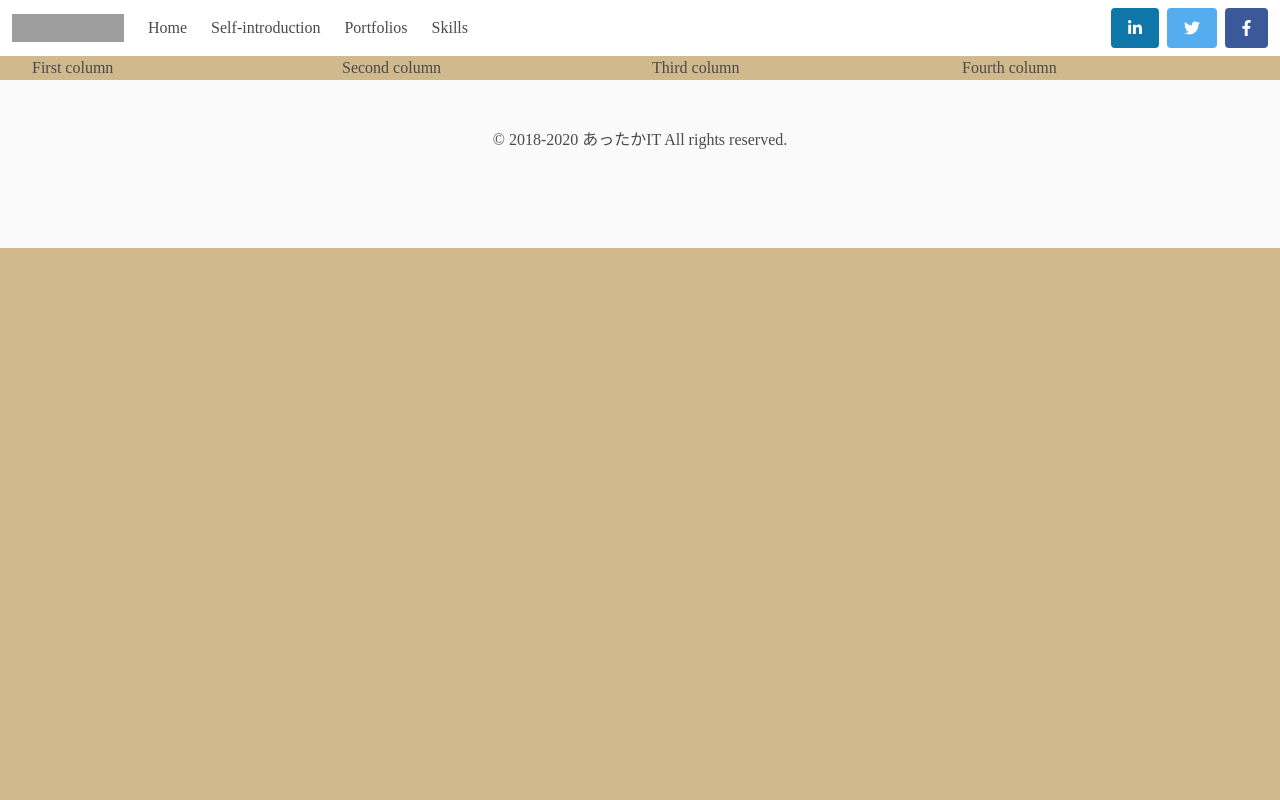
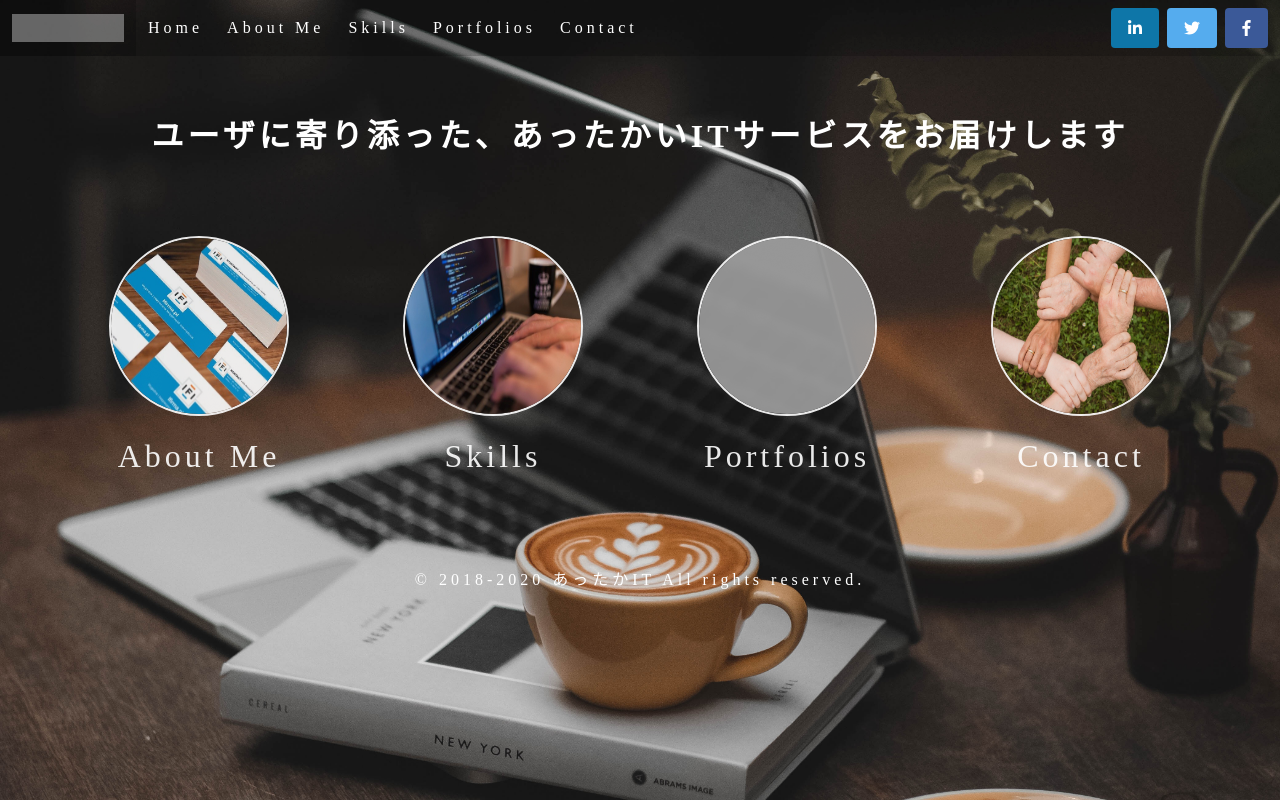
Before and after one commit to TaichiKanaya/attakait_hp, a Django app: page /hp/home/ in a window 1280 px wide. Run offline with Django 3.2, Linux system fonts and the light colour scheme; some libraries are stand-ins or nearby versions; some web fonts are replaced; grey boxes are pictures that could not be loaded.

Commit message:
ホームページ、自己紹介ページ、お問い合わせページ作成

```diff
--- a/hp/templates/base.html
+++ b/hp/templates/base.html
@@ -1,8 +1,8 @@
 {% load static %}
-
 <html lang="ja">
   <head>
     <meta charset="utf-8">
+    <meta name="viewport" content="width=device-width, initial-scale=1">
     {% load static %}
     <link href="https://fonts.googleapis.com/css?family=Mate&display=swap" rel="stylesheet">
     <link rel="stylesheet" href='{% static "css/bulma.min.css" %}'>
@@ -13,28 +13,26 @@
     <script type="text/javascript" src='{% static "js/custom.js" %}'></script>
     <script defer src="https://use.fontawesome.com/releases/v5.3.1/js/all.js"></script>
   </head>
-  <body style="background-color:#d0b98d">
-    <nav class="navbar" role="navigation" aria-label="main navigation">
+  <body style="background-image: url({% static 'images/back_image.jpg' %});background-size: cover;background-position: left 60%;color:white;" >
+    <nav class="navbar" role="navigation" aria-label="main navigation" style="background-color:rgba(0,0,0,0.2);">
       <div class="navbar-brand">
         <a class="navbar-item" href="{% url 'hp:home' %}">
           <img src="https://bulma.io/images/bulma-logo.png" width="112" height="28">
         </a>
-
         <a role="button" class="navbar-burger burger" aria-label="menu" aria-expanded="false" data-target="navbarBasicExample">
           <span aria-hidden="true"></span>
           <span aria-hidden="true"></span>
           <span aria-hidden="true"></span>
         </a>
       </div>
-
-      <div id="navbarBasicExample" class="navbar-menu">
-        <div class="navbar-start">
-          <a href="{% url 'hp:home' %}" class="navbar-item">Home</a>
-          <a href="{% url 'hp:self_introduction' %}" class="navbar-item">Self-introduction</a>
-          <a href="{% url 'hp:portfolios' %}" class="navbar-item">Portfolios</a>
-          <a href="{% url 'hp:skills' %}" class="navbar-item">Skills</a>
+      <div id="navbarBasicExample" class="navbar-menu" style="background-color:rgba(0,0,0,0);">
+        <div class="navbar-start" >
+          <a href="{% url 'hp:home' %}" class="navbar-item" style="color:white;">Home</a>
+          <a href="{% url 'hp:about_me' %}" class="navbar-item" style="color:white;">About Me</a>
+          <a href="{% url 'hp:skills' %}" class="navbar-item" style="color:white;">Skills</a>
+          <a href="{% url 'hp:portfolios' %}" class="navbar-item" style="color:white;">Portfolios</a>
+          <a href="{% url 'hp:contact' %}" class="navbar-item" style="color:white;">Contact</a>
         </div>
-
         <div class="navbar-end">
           <div class="navbar-item">
             <div class="buttons">
@@ -52,12 +50,12 @@
         </div>
       </div>
     </nav>
-    <div class="container is-fluid">
+    <div class="container">
       {% block contents %}{% endblock %}
     </div>
-    <footer class="footer">
+    <footer>
       <div class="content has-text-centered">
-        <p>© 2018-2020 あったかIT All rights reserved.</p>
+        <p style="margin-top:80px">© 2018-2020 あったかIT All rights reserved.</p>
       </div>
     </footer>
   </body>
--- a/hp/templates/home.html
+++ b/hp/templates/home.html
@@ -1,17 +1,47 @@
 {% extends 'base.html' %}
 {% block contents %}
-<div class="columns">
-  <div class="column">
-    First column
+{% load static %}
+<div class="columns" style="margin-top:50px;margin-bottom:50px;">
+  <div class="column has-text-centered">
+    <h1 class="title" style="color:white">ユーザに寄り添った、あったかいITサービスをお届けします</h1>
   </div>
-  <div class="column">
-    Second column
+</div>
+<div class="columns is-centered" style="margin-bottom:50px;">
+  <div class="column is-one-quarter has-text-centered" style="margin-top:20px;opacity:0.9;">
+    <figure>
+      <a href="{% url 'hp:about_me' %}">
+        <img class="is-rounded" src="{% static 'images/about_me.jpg' %}"
+           style="border-radius: 290486px;height:180px;width:180;border: 2px #ffffff solid;">
+      </a>
+    </figure>
+    <h1 class="subtitle is-3 is-spaced" style="margin-top:20px;color:white">About Me</h1>
   </div>
-  <div class="column">
-    Third column
+  <div class="column is-one-quarter has-text-centered" style="margin-top:20px;opacity:0.9;">
+    <figure>
+      <a href="{% url 'hp:skills' %}">
+        <img class="is-rounded" src="{% static 'images/skills.jpg' %}"
+           style="border-radius: 290486px;height:180px;width:180px;border: 2px #ffffff solid;">
+      </a>
+    </figure>
+    <h1 class="subtitle is-3 is-spaced" style="margin-top:20px;color:white">Skills</h1>
   </div>
-  <div class="column">
-    Fourth column
+  <div class="column is-one-quarter has-text-centered" style="margin-top:20px;opacity:0.9;">
+    <figure>
+      <a href="{% url 'hp:portfolios' %}">
+        <img class="is-rounded" src="{% static 'images/portfolios.jpg' %}"
+            style="border-radius: 290486px;height:180px;width:180px;border: 2px #ffffff solid;">
+      </a>
+    </figure>
+    <h1 class="subtitle is-3 is-spaced" style="margin-top:20px;color:white">Portfolios</h1>
+  </div>
+  <div class="column is-one-quarter has-text-centered" style="margin-top:20px;opacity:0.9;">
+    <figure>
+      <a href="{% url 'hp:contact' %}">
+        <img class="is-rounded" src="{% static 'images/contact.jpg' %}"
+           style="border-radius: 290486px;height:180px;width:180px;border: 2px #ffffff solid;">
+      </a>
+    </figure>
+    <h1 class="subtitle is-3 is-spaced" style="margin-top:20px;color:white">Contact</h1>
   </div>
 </div>
 {% endblock %}
--- a/hp/urls.py
+++ b/hp/urls.py
@@ -5,7 +5,8 @@ app_name='hp'
 urlpatterns = [
     path('login/', views.LoginView.as_view(), name="login"),
     path('home/', views.HomeView.as_view(), name="home"),
-    path('self_introduction/', views.SelfIntroductionView.as_view(), name="self_introduction"),
+    path('about_me/', views.AboutMeView.as_view(), name="about_me"),
     path('portfolios/', views.PortfoliosView.as_view(), name="portfolios"),
     path('skills/', views.SkillsView.as_view(), name="skills"),
+    path('contact/', views.ContactView.as_view(), name="contact"),
 ]
--- a/hp/views.py
+++ b/hp/views.py
@@ -9,8 +9,8 @@ class HomeView(generic.TemplateView):
     template_name = 'home.html'
 
 
-class SelfIntroductionView(generic.TemplateView):
-    template_name = 'self_introduction.html'
+class AboutMeView(generic.TemplateView):
+    template_name = 'about_me.html'
 
 
 class PortfoliosView(generic.TemplateView):
@@ -19,3 +19,7 @@ class PortfoliosView(generic.TemplateView):
 
 class SkillsView(generic.TemplateView):
     template_name = 'skills.html'
+
+
+class ContactView(generic.TemplateView):
+    template_name = 'contact.html'
--- a/static/css/main.css
+++ b/static/css/main.css
@@ -1,3 +1,15 @@
+html {
+  background-color:black;
+}
+
 body {
   font-family: 'Mate', serif;
+  letter-spacing: 4px !important;
 }
+
+a.navbar-item:hover{
+  background: rgba(0,0,0,0.3) !important;
+}
+a:hover{
+  opacity:0.6 !important;
+}
```
Also changed, not shown: hp/templates/about_me.html (added, +48 -0 lines), hp/templates/contact.html (added, +12 -0 lines), hp/templates/self_introduction.html (deleted, +0 -17 lines), static/images/about_me.jpg (added), static/images/back_image.jpg (added), static/images/contact.jpg (added), static/images/me.jpg (added), static/images/skills.jpg (added), 1 other file.
